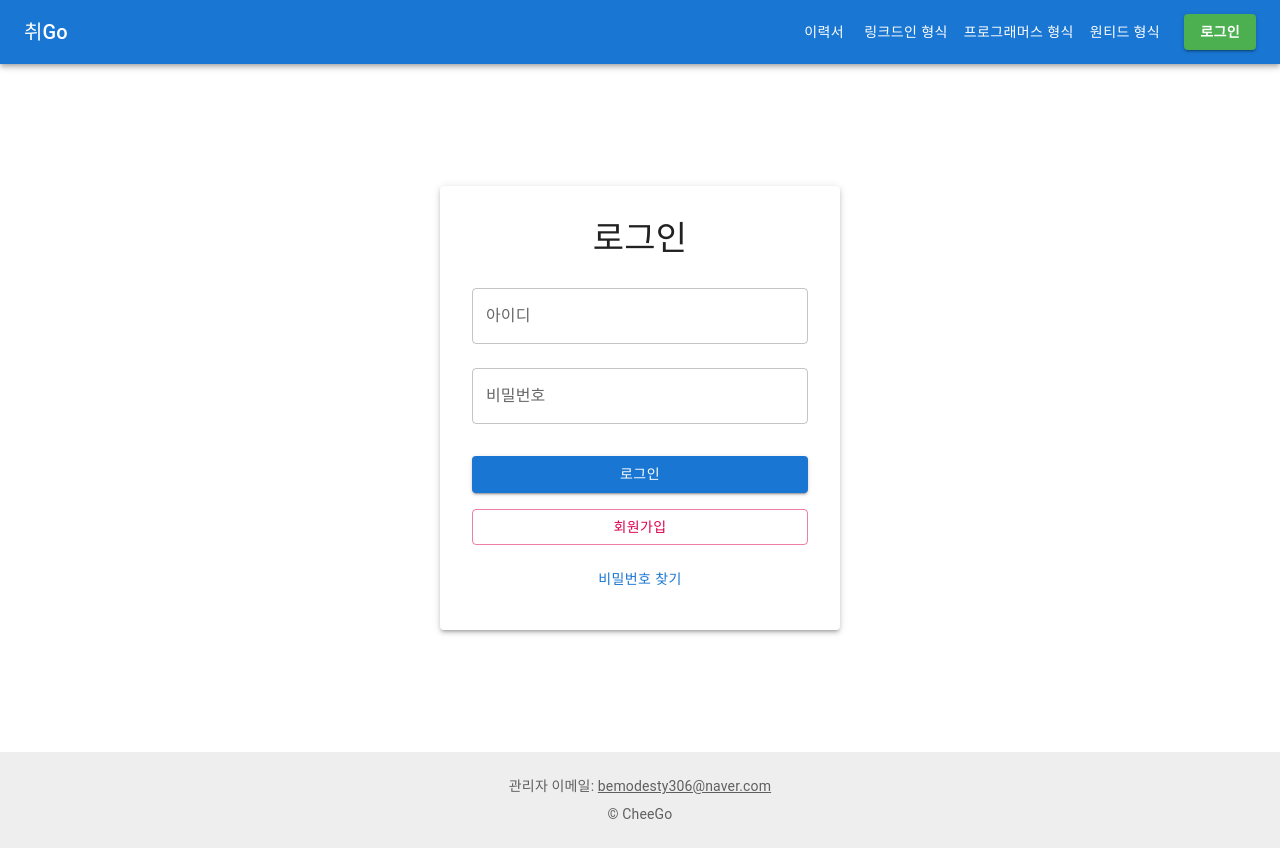
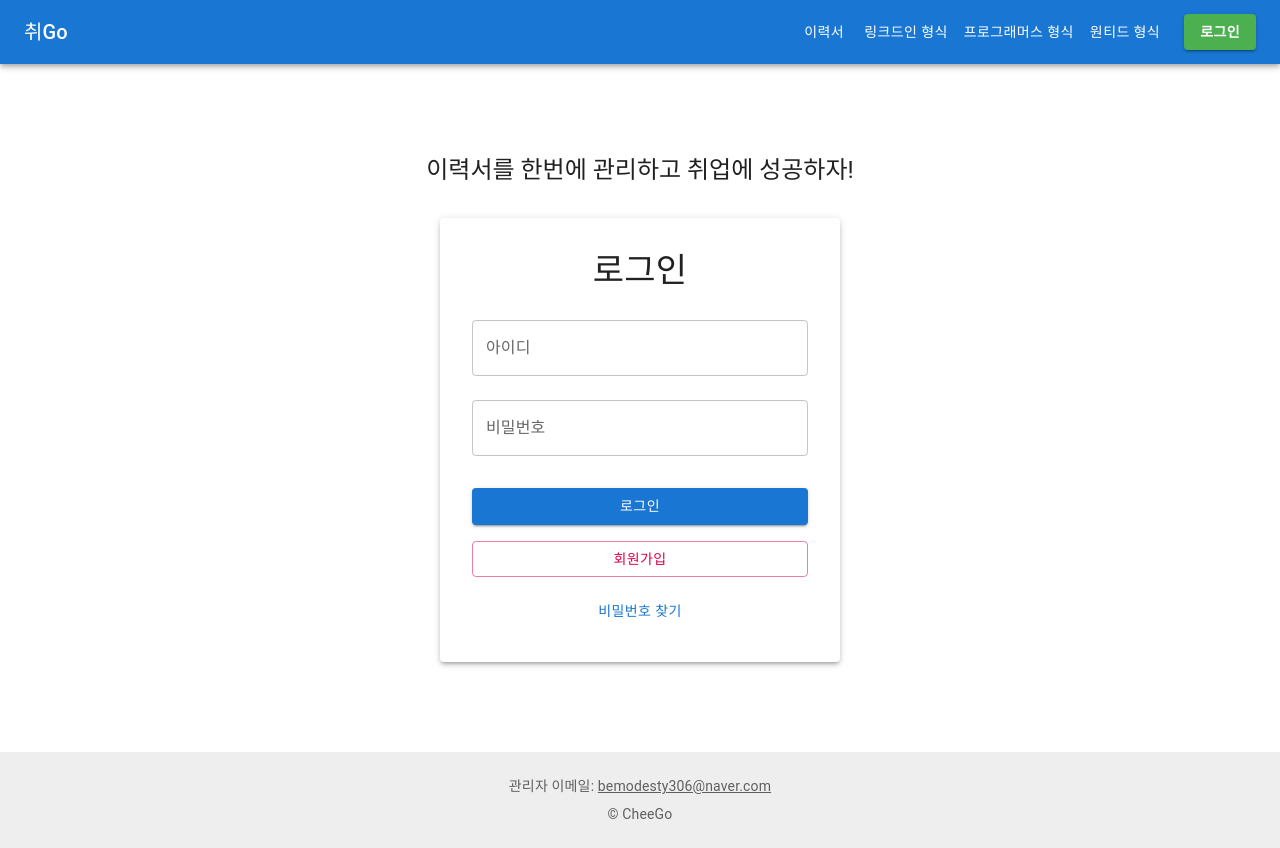
Before and after one commit to junho100/chee-go-web, a React (Create React App) app: page / in a window 1280 px wide. Built offline with nearby package versions, Linux system fonts and the light colour scheme; no server answers.

Commit message:
Feat: add title

```diff
--- a/src/components/Login/Login.js
+++ b/src/components/Login/Login.js
@@ -122,11 +122,15 @@ function Login() {
     <Box
       sx={{
         display: "flex",
+        flexDirection: "column",
         justifyContent: "center",
         alignItems: "center",
         height: "80vh",
       }}
     >
+      <Typography variant="h5" align="center" gutterBottom sx={{ mb: 4 }}>
+        이력서를 한번에 관리하고 취업에 성공하자!
+      </Typography>
       <Paper elevation={3} sx={{ p: 4, width: "100%", maxWidth: 400 }}>
         <Typography variant="h4" align="center" gutterBottom>
           로그인
```
